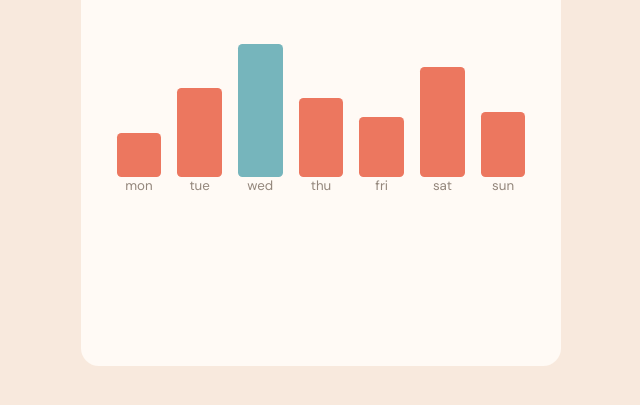
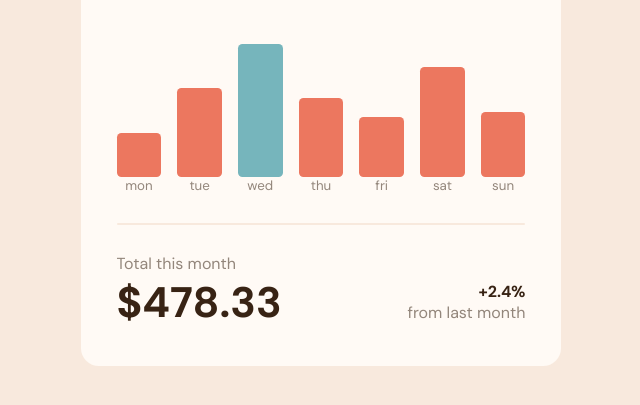
Before and after one commit to CodeVee/expenses-chart-component, a plain HTML site: page index.html in a window 1280 px wide. Shown: the part 327-732 px from the top of the page, without its empty margins (319-959 px from the left). Drawn offline with Linux system fonts and the light colour scheme.

Commit message:
completed footer

```diff
--- a/index.html
+++ b/index.html
@@ -72,19 +72,19 @@
             <span class="day">sun</span>
           </div>
         </div>
+        <div class="spending__line"></div>
+        <div class="spending__footer">
+          <div class="spending__footer__left">
+            <h4 class="text">Total this month</h4>
+          <h5 class="header">$478.33</h5>
+          </div>
+          <div class="spending__footer__right">
+            <h5 class="sub">+2.4%</h5>
+            <h6 class="text">from last month</h6>
+          </div>
+        </div>
       </div>
     </div>
-    <!--
-
-
-
-
-
-    Total this month
-    $478.33
-
-    +2.4%
-    from last month -->
   </main>
 </body>
 </html>
--- a/style.scss
+++ b/style.scss
@@ -185,6 +185,49 @@ body, html {
 
 
     }
+
+    &__line {
+        height: 2px;
+        border-radius: 1px;
+        background: $cream;
+        margin: 3.2rem 0;
+    }
+
+    &__footer {
+        height: 8.7rem;
+        display: flex;
+        justify-content: space-between;
+        padding-bottom: .9rem;
+
+        .text {
+            color: $medium-brown;
+            line-height: 2.3rem;
+            font-weight: $fw-400;
+            font-size: 1.8rem;
+        }
+
+        .header {
+            color: $dark-brown;
+            font-weight: $fw-700;
+            line-height: 6.2rem;
+            font-size: 4.8rem;
+            margin-top: .1rem;
+        }
+
+        .sub {
+            color: $dark-brown;
+            line-height: 2.3rem;
+            font-weight: $fw-700;
+            font-size: 1.8rem;
+        }
+
+        &__right {
+            display: flex;
+            flex-direction: column;
+            align-items: flex-end;
+            justify-content: flex-end;
+        }
+    }
 }
 
 @media screen and (max-width: $desktop) {
```
Also changed, not shown: style.css.
